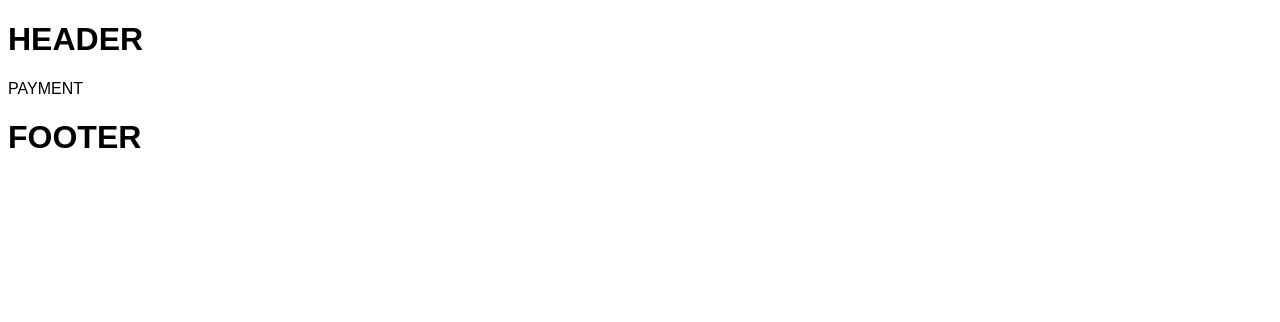
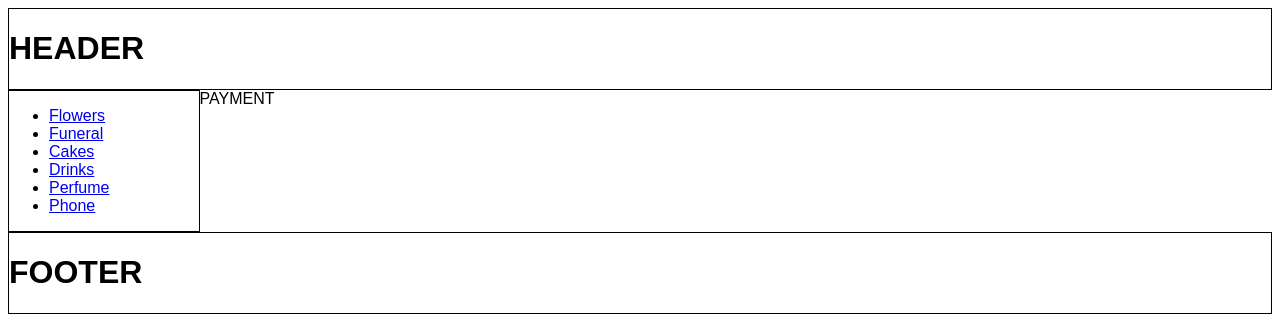
Before and after one commit to miqjan/buket, a React app: page /pages/payment in a window 1280 px wide. Shown: the top 322 px of the page. Built offline with nearby package versions, Linux system fonts and the light colour scheme; what react-router-redux would draw is missing.

Commit message:
add link sidebar

```diff
--- a/package.json
+++ b/package.json
@@ -29,8 +29,10 @@
         "babel-loader": "^7.1.2",
         "babel-preset-es2015": "^6.24.1",
         "babel-preset-react": "^6.24.1",
+        "css-loader": "^0.28.7",
         "html-webpack-plugin": "^2.30.1",
         "redux-devtools-extension": "^2.13.2",
+        "style-loader": "^0.19.0",
         "webpack": "^3.10.0",
         "webpack-dev-server": "^2.9.5"
     },
--- /dev/null
+++ b/public/css/index.css
@@ -0,0 +1,18 @@
+.customHead{
+    height: auto;
+    border: 1px solid black;
+}
+.customBody{
+    display: flex;
+}
+.customSidebar{
+    border: 1px solid black;
+    -webkit-flex: 0 0 15%;  /* Safari 6.1+ */
+    -ms-flex: 0 0 15%;  /* IE 10 */
+    flex: 0 0 15%;
+    min-width: 170px;
+}
+.customFooter{
+    height: auto;
+    border: 1px solid black;
+}
--- a/src/components/Layout/Footer/index.jsx
+++ b/src/components/Layout/Footer/index.jsx
@@ -37,7 +37,7 @@ class Footer extends Component {
 
     render() {
         return (
-            <div>
+            <div className="customFooter">
                 <h1>FOOTER</h1>
             </div>
         );
--- a/src/components/Layout/Header/index.jsx
+++ b/src/components/Layout/Header/index.jsx
@@ -37,15 +37,16 @@ class Head extends Component {
 
     render() {
         return (
-            <div>
-                <h1>HEADER</h1>
+            <div className="customHead">
+                <h1>HEADER {this.props.isLogin? "Login":""}</h1>
+
             </div>
         );
     }
 }
 
 Head.propTypes = {
-
+    isLogin: PropTypes.bool.isRequired,
 };
 
 export default Head;
--- a/src/components/Layout/Sidebar/index.jsx
+++ b/src/components/Layout/Sidebar/index.jsx
@@ -0,0 +1,59 @@
+import React, { Component } from 'react';
+import PropTypes from 'prop-types';
+import {Link} from 'react-router-dom';
+
+class Sidebar extends Component {
+    constructor(props) {
+        super(props);
+
+    }
+
+    componentWillMount() {
+
+    }
+
+    componentDidMount() {
+
+    }
+
+    componentWillReceiveProps(nextProps) {
+
+    }
+
+    shouldComponentUpdate(nextProps, nextState) {
+        return true;
+    }
+
+    componentWillUpdate(nextProps, nextState) {
+
+    }
+
+    componentDidUpdate(prevProps, prevState) {
+
+    }
+
+    componentWillUnmount() {
+
+    }
+
+    render() {
+        return (
+            <div className="customSidebar">
+                <ul>
+                    <li><Link to={`/categories/flowers`} >Flowers</Link></li>
+                    <li><Link to={`/categories/funeral`} >Funeral</Link></li>
+                    <li><Link to={`/categories/cakes`} >Cakes</Link></li>
+                    <li><Link to={`/categories/drinks`} >Drinks</Link></li>
+                    <li><Link to={`/categories/perfume`} >Perfume</Link></li>
+                    <li><Link to={`/categories/phone`} >Phone</Link></li>
+                </ul>
+            </div>
+        );
+    }
+}
+
+Sidebar.propTypes = {
+
+};
+
+export default Sidebar;
--- a/src/index.jsx
+++ b/src/index.jsx
@@ -5,7 +5,8 @@ import { Router } from 'react-router-dom';
 import Root from './routes/index.jsx';
 
 import configureStore, { history } from './store/configureStore';
-//import Root from './routes/index';
+
+import '../public/css/index.css';
 
 const store = configureStore();
 render(
--- a/src/routes/PrivateRoute/index.jsx
+++ b/src/routes/PrivateRoute/index.jsx
@@ -1,10 +1,9 @@
 import React, { Component } from 'react';
 import PropTypes from 'prop-types';
-import {Route} from 'react-router-dom';
+import {Route,Redirect} from 'react-router-dom';
 class PrivateRoute extends Component {
     constructor(props) {
         super(props);
-
     }
 
     componentWillMount() {
@@ -36,16 +35,21 @@ class PrivateRoute extends Component {
     }
 
     render() {
-        return (
-            <Route path={this.props.path}>
-                {this.props.children}
-            </Route>
-        );
+        if(this.props.isLogin)
+        {
+            return (
+                <Route path={this.props.path}>
+                    {this.props.children}
+                </Route>
+            );
+        } else {
+            return(<Redirect to={{ pathname: '/categories/flowers',}}/>);
+        }
     }
 }
 
 PrivateRoute.propTypes = {
-
+    isLogin: PropTypes.bool.isRequired,
 };
 
 export default PrivateRoute;
--- a/src/routes/RouteGrup/index.jsx
+++ b/src/routes/RouteGrup/index.jsx
@@ -2,6 +2,7 @@ import React, { Component } from 'react';
 import PropTypes from 'prop-types';
 import Head from '../../components/Layout/Header/index.jsx';
 import Footer from '../../components/Layout/Footer/index.jsx';
+import Sidebar from '../../components/Layout/Sidebar/index.jsx';
 import {Route} from 'react-router-dom';
 
 class RouteGrup extends Component {
@@ -41,10 +42,13 @@ class RouteGrup extends Component {
     render() {
         return (
             <div>
-            <Head/>
-                <Route path={this.props.path}>
+            <Head isLogin={this.props.isLogin}/>
+                <div className="customBody">
+                    <Sidebar/>
+                    <Route path={this.props.path}>
                         {this.props.children}
-                </Route>
+                    </Route>
+                </div>
             <Footer/>
             </div>
         );
@@ -52,7 +56,7 @@ class RouteGrup extends Component {
 }
 
 RouteGrup.propTypes = {
-
+    isLogin: PropTypes.bool.isRequired,
 };
 
 export default RouteGrup;
--- a/src/routes/index.jsx
+++ b/src/routes/index.jsx
@@ -9,7 +9,6 @@ import {Route, Redirect} from 'react-router-dom';
 class Root extends Component {
     constructor(props) {
         super(props);
-
     }
 
     componentWillMount() {
@@ -41,11 +40,11 @@ class Root extends Component {
     }
 
     render() {
-        const is_login = true;
+        const isLogin = false;
         return (
             <Switch>
-                <PrivateRoute path="/private">
-                    <RouteGrup>
+                <PrivateRoute isLogin={isLogin} path="/private">
+                    <RouteGrup isLogin={isLogin}>
                         <Switch>
                             <Route path="/private/settings" render={()=>(<div>settings</div>)} />
                             <Route path="/private/delivery_book" render={()=>(<div>delivery_book</div>)} />
@@ -55,7 +54,7 @@ class Root extends Component {
                 </PrivateRoute>{/*redirict to'/' when is not login*/}
                 <PublicRoute path="/">
                     <Switch>
-                        <RouteGrup path="/pages">
+                        <RouteGrup isLogin={isLogin} path="/pages">
                             <Switch>
                                 <Route path="/pages/about_as" render={()=>(<div>ABOUT US</div>)}/>
                                 <Route path="/pages/questions" render={()=>(<div>QUESTIONS</div>)}/>
@@ -66,15 +65,15 @@ class Root extends Component {
                                 <Redirect exact from="/pages" to={{ pathname: '/pages/payment',}}/>
                             </Switch>
                         </RouteGrup>
-                        <RouteGrup path="/categories" >
+                        <RouteGrup isLogin={isLogin} path="/categories" >
                             <Switch>
                                 <Route exact path="/categories/flowers" render={()=>(<div>Flowers</div>)} />
                                 <Route path="/categories/funeral" render={()=>(<div>Funeral</div>)}/>
                                 <Route path="/categories/cakes" render={()=>(<div>Cakes</div>)}/>
                                 <Route path="/categories/drinks" render={()=>(<div>Drinks</div>)}/>
                                 <Route path="/categories/perfume" render={()=>(<div>Perfume</div>)}/>
-                                <Route path="/categories/phone" render={()=>(<div>phone</div>)}/>
-                                <Route path="/categories/*" render={()=>(<div>not found</div>)}/>
+                                <Route path="/categories/phone" render={()=>(<div>Phone</div>)}/>
+                                <Route path="/categories/*" render={()=>(<div>Not found</div>)}/>
                                 <Redirect exact from="/categories" to={{ pathname: '/categories/flowers',}}/>
                             </Switch>
                         </RouteGrup>
```
Also changed, not shown: 1 other file (tests, documents, lock files or other folders).
